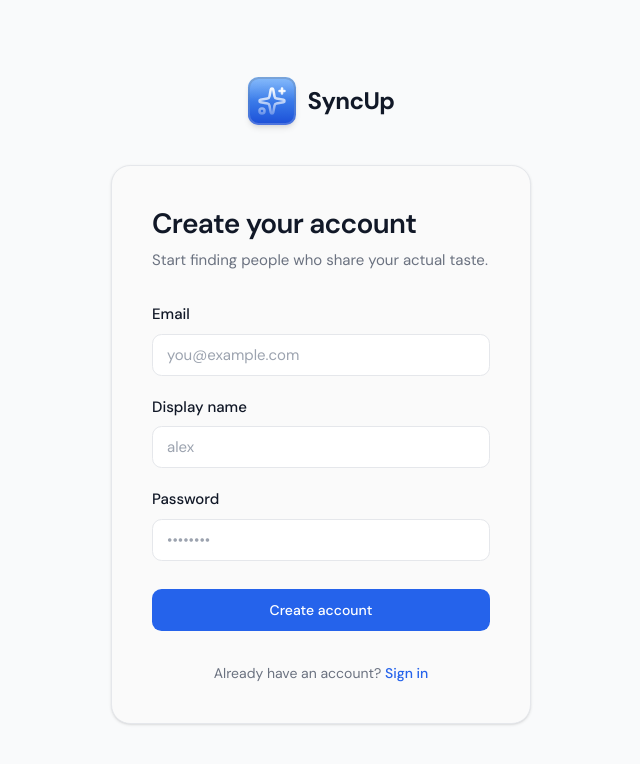
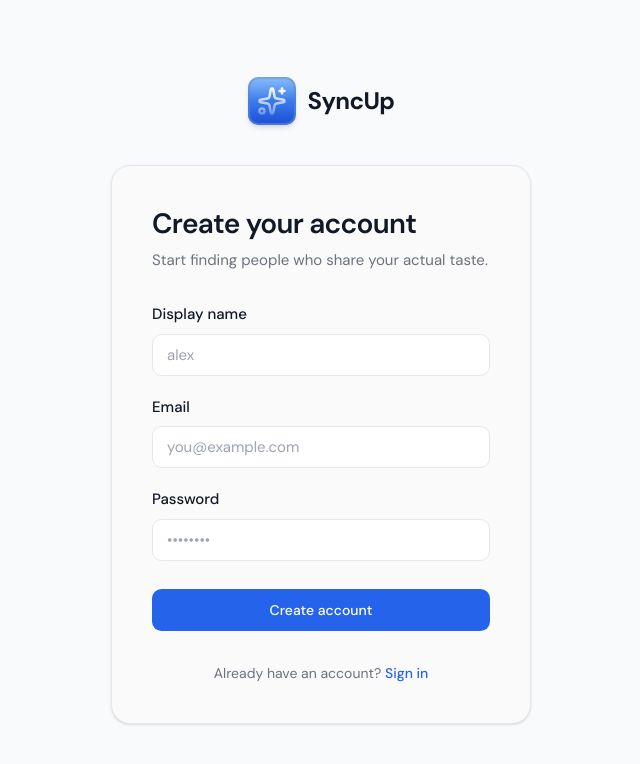
Before and after one commit to halva2251/syncup, a Next.js app in the folder frontend/: page /signup in a window 1280 px wide. Shown: the top 764 px of the page, without its empty margins (319-959 px from the left). Built offline with nearby package versions, Linux system fonts and the light colour scheme; no server answers.

Commit message:
ui(signup): place display name field above email

```diff
--- a/frontend/app/(auth)/signup/page.tsx
+++ b/frontend/app/(auth)/signup/page.tsx
@@ -10,6 +10,14 @@ export default function SignupPage() {
       subtitle="Start finding people who share your actual taste."
       fields={[
         {
+          name: "display_name",
+          label: "Display name",
+          type: "text",
+          placeholder: "alex",
+          required: true,
+          autoComplete: "username",
+        },
+        {
           name: "email",
           label: "Email",
           type: "email",
@@ -18,14 +26,6 @@ export default function SignupPage() {
           autoComplete: "email",
           validation: "email",
           showValidationIcon: true,
-        },
-        {
-          name: "display_name",
-          label: "Display name",
-          type: "text",
-          placeholder: "alex",
-          required: true,
-          autoComplete: "username",
         },
         {
           name: "password",
```
